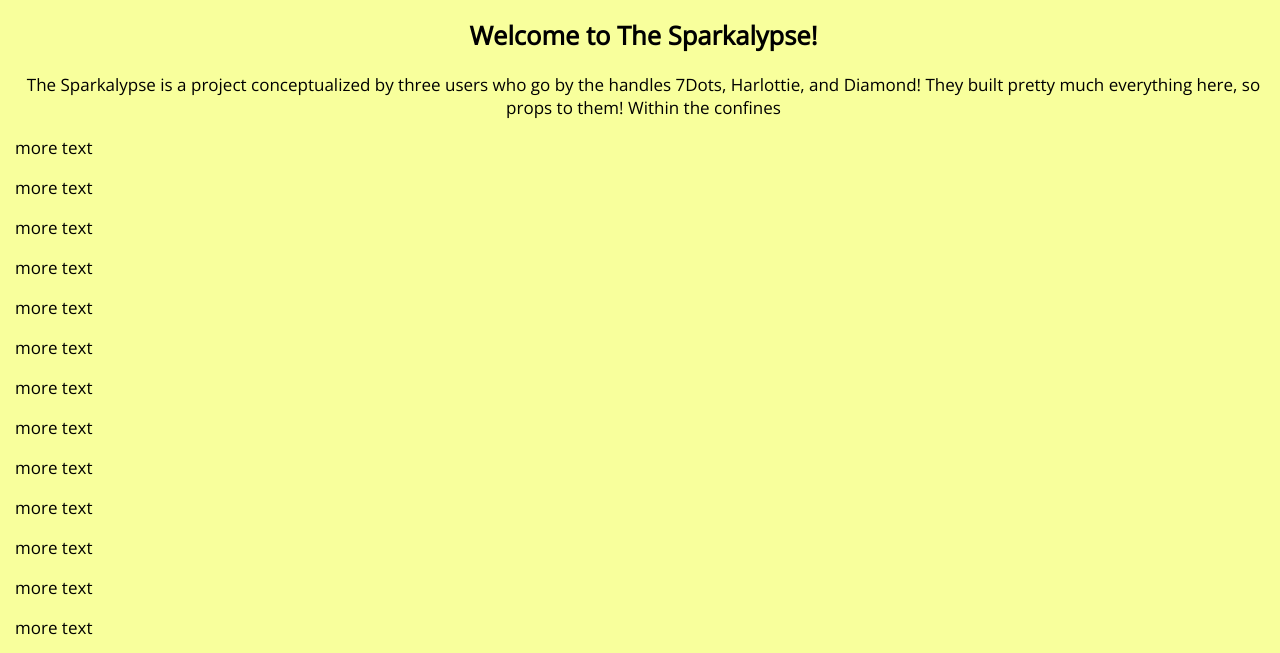
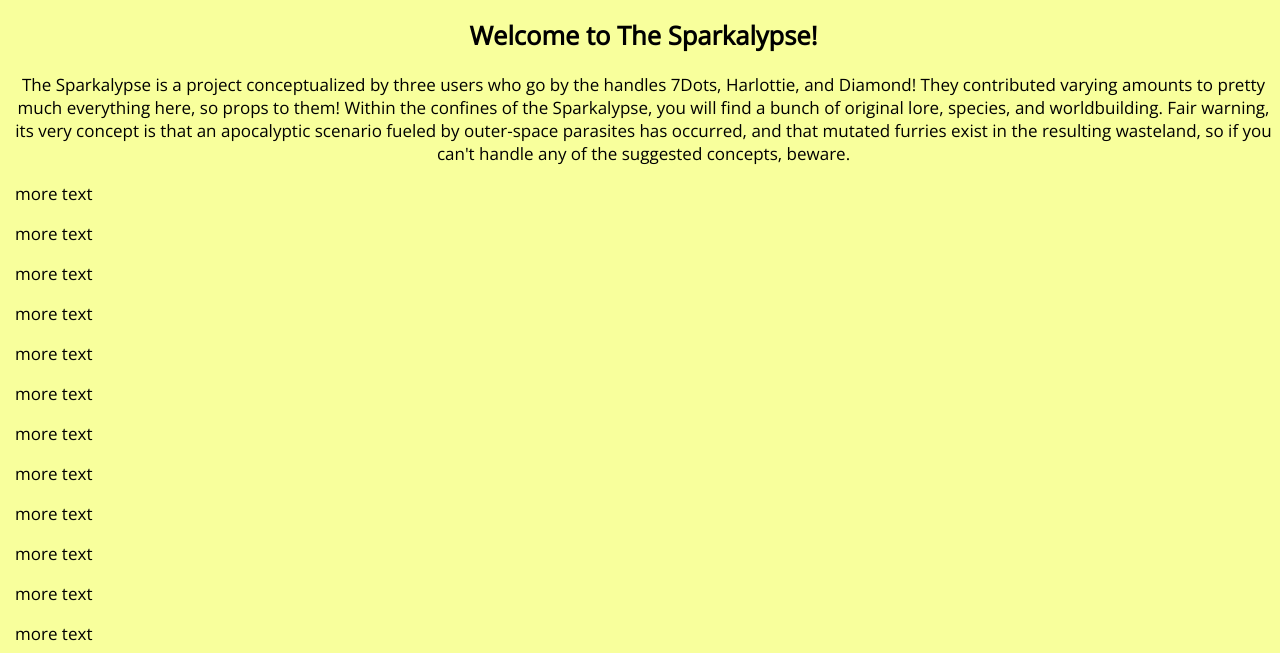
Before and after one commit to 7dotswr/sparkalypse-website, a plain HTML site: page index.html in a window 1280 px wide. Shown: the part 126-779 px from the top of the page. Drawn offline with nearby package versions, Linux system fonts and the light colour scheme.

Commit message:
Update index.html

```diff
--- a/index.html
+++ b/index.html
@@ -64,7 +64,7 @@
 			<div class="main-content">
 				<br><br><br><br><br>
 				<h2 style="text-align:center;">Welcome to The Sparkalypse!</h2>
-				<p style="text-align:center;"> The Sparkalypse is a project conceptualized by three users who go by the handles 7Dots, Harlottie, and Diamond! They built pretty much everything here, so props to them! Within the confines</p>
+				<p style="text-align:center;"> The Sparkalypse is a project conceptualized by three users who go by the handles 7Dots, Harlottie, and Diamond! They contributed varying amounts to pretty much everything here, so props to them! Within the confines of the Sparkalypse, you will find a bunch of original lore, species, and worldbuilding. Fair warning, its very concept is that an apocalyptic scenario fueled by outer-space parasites has occurred, and that mutated furries exist in the resulting wasteland, so if you can't handle any of the suggested concepts, beware.</p>
 				<p>more text</p>
 				<p>more text</p>
 				<p>more text</p>
```
